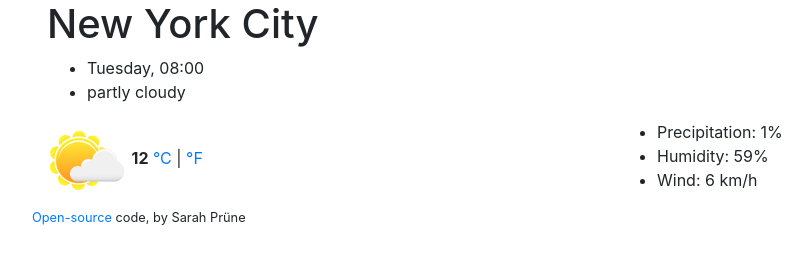
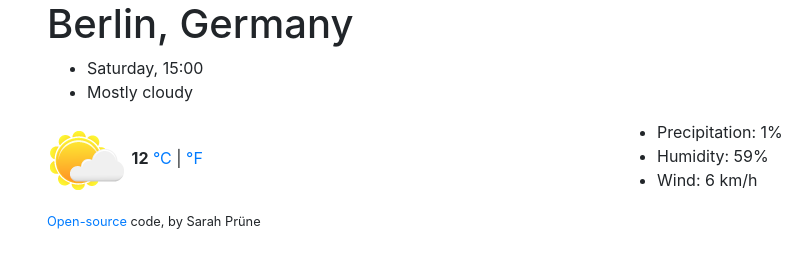
Before and after one commit to SarahPruene/Wetter-App-Tutorial, a plain HTML site: page index.html in a window 1280 px wide. Shown: the whole page, without its empty margins (38-850 px from the left). Drawn offline with nearby package versions, Linux system fonts and the light colour scheme.

Commit message:
Redone HTML file

```diff
--- a/index.html
+++ b/index.html
@@ -10,21 +10,23 @@
 </head>
 <body>
   <div class="container">
-    <h1>New York City</h1>
+    <div class="weather-app">
+      <h1>Berlin, Germany</h1>
       <ul>
-      <li>Tuesday, 08:00</li>
-      <li>partly cloudy</li>
+        <li>Saturday, 15:00</li>
+        <li>Mostly cloudy</li>
       </ul>
 
       <div class="row">
         <div class="col-6">
-        <img src="/img/partlycloudy.png" alt="partly cloudy">
+          <img src="img/partlycloudy.png" alt="Mostly Cloudy">
           <strong>12</strong>
-          <span>
+          <span class="units">
             <a href="#">°C</a> |
             <a href="#">°F</a>
           </span>
         </div>
+
         <div class="col-6">
           <ul>
             <li>Precipitation: 1%</li>
@@ -32,10 +34,12 @@
             <li>Wind: 6 km/h</li>
           </ul>
         </div>
+      </div>
+    </div>
     <small>
-        <a href="https://github.com/SarahPruene/Wetter-App-Tutorial">Open-source</a> code, by Sarah Prüne
+      <a href="https://github.com/SarahPruene/Wetter-App-Tutorial">Open-source</a> code,
+      by Sarah Prüne
     </small>
-    </div>
   </div>
 
   <!-- Main script  -->
```
Lines whose indentation alone changed are shown as unchanged.
